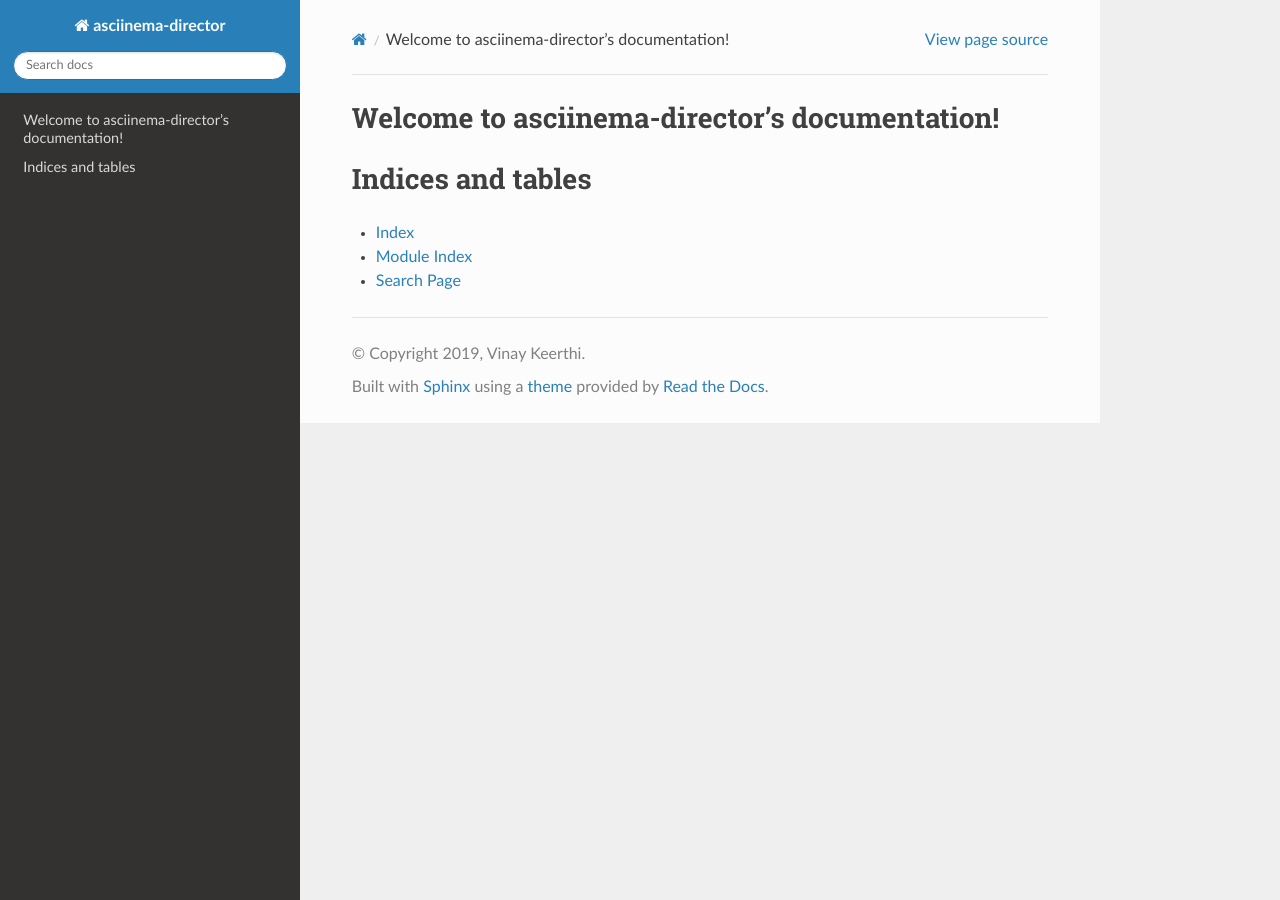
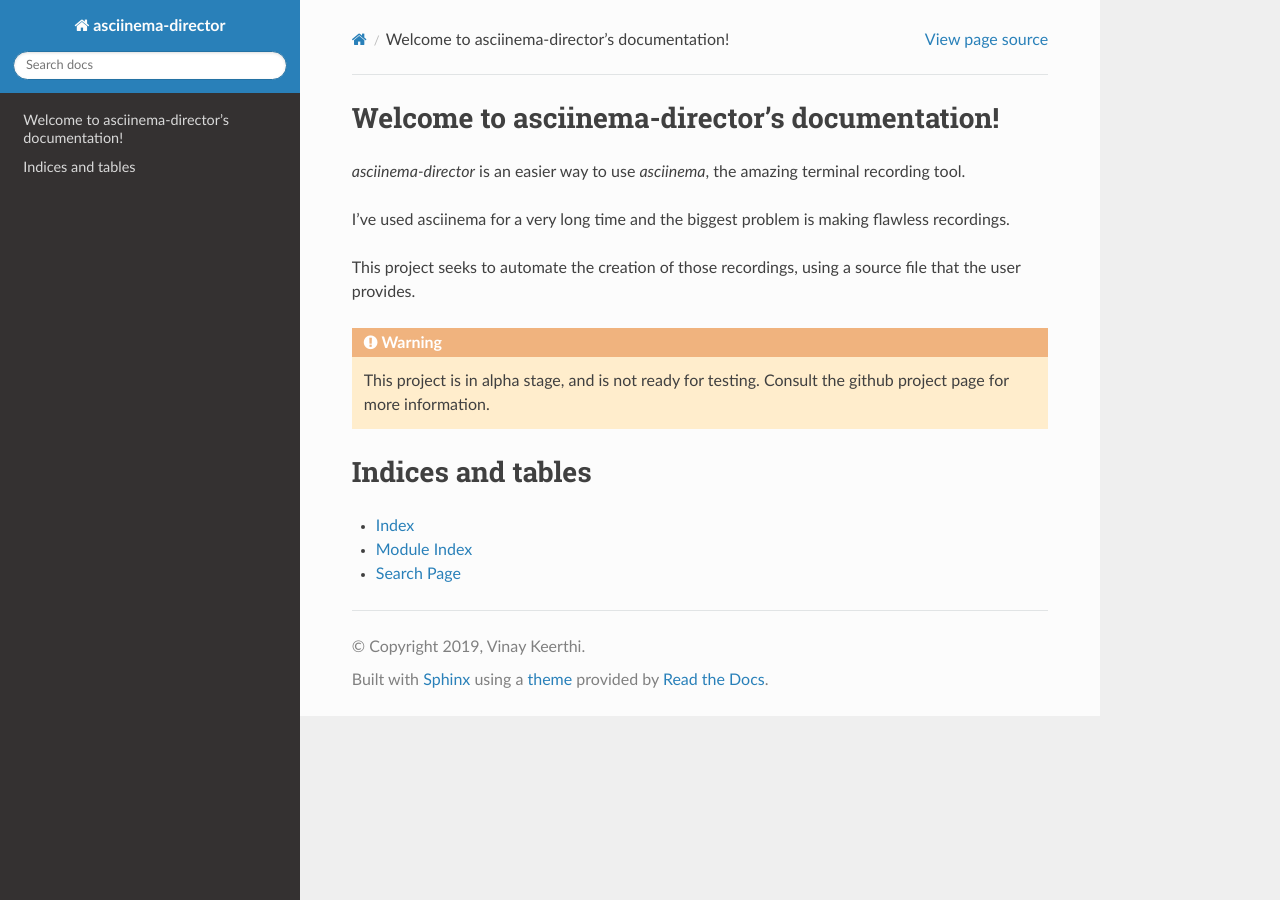
Before and after one commit to stonecharioteer/asciinema-director, a Sphinx documentation site: the page built from docs/source/index.rst, in a window 1280 px wide. Built offline with Sphinx 7.4.7 and the Read the Docs theme 2.0.0, drawn with Linux system fonts in a browser that asks for light colours.

Commit message:
add introduction and usage warning

```diff
--- a/docs/source/index.rst
+++ b/docs/source/index.rst
@@ -6,11 +6,20 @@
 Welcome to asciinema-director's documentation!
 ==============================================
 
-.. toctree::
-   :maxdepth: 2
-   :caption: Contents:
 
+`asciinema-director` is an easier way to use `asciinema`, the amazing terminal
+recording tool.
 
+I've used asciinema for a very long time and the biggest problem is making flawless
+recordings.
+
+This project seeks to automate the creation of those recordings, using a source
+file that the user provides.
+
+.. warning::
+
+    This project is in alpha stage, and is not ready for testing. Consult the
+    github project page for more information.
 
 Indices and tables
 ==================
```
